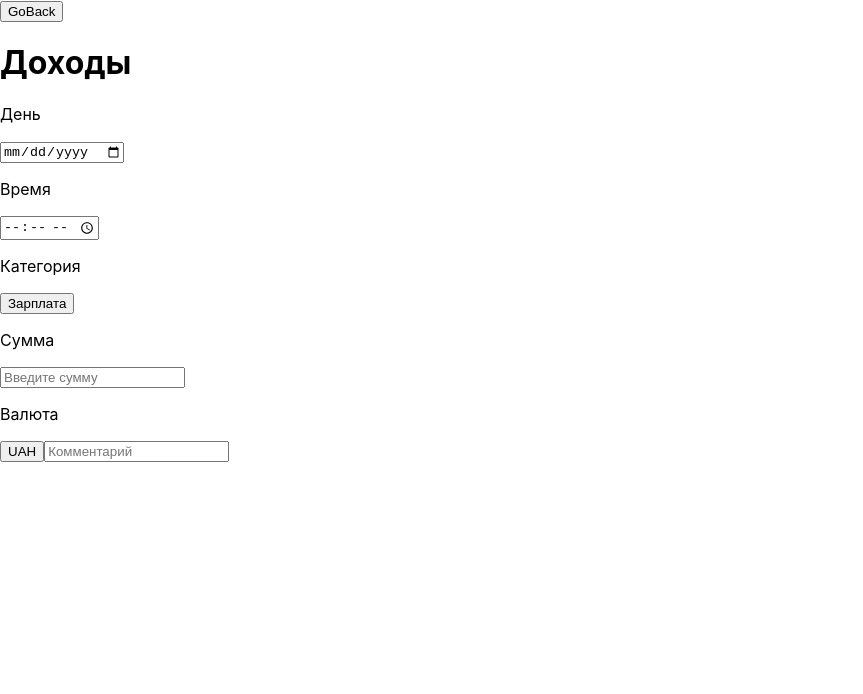
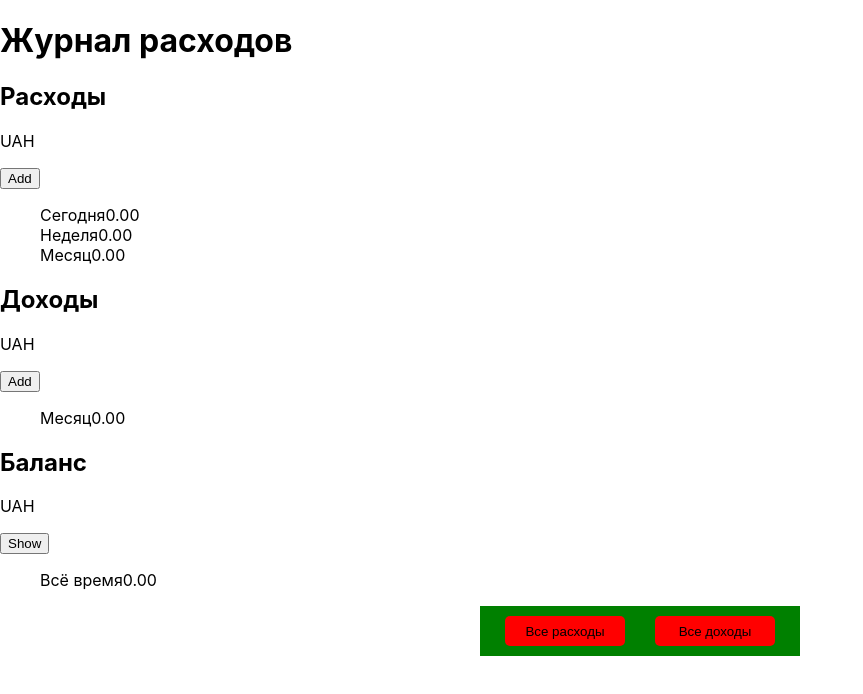
Before and after one commit to z9877969/bc11, a React (Create React App) app: page / in a window 1280 px wide. Shown: the top 694 px of the page, without its empty margins (0-863 px from the left). Built offline with nearby package versions, Linux system fonts and the light colour scheme.

Commit message:
adds styles to StatisticsBtns

```diff
--- a/src/components/App/App.jsx
+++ b/src/components/App/App.jsx
@@ -1,12 +1,13 @@
 import MainPage from "../_pages/MainPage/MainPage";
 import TransactionPage from '../_pages/TransactionPage/TransactionPage'
 import "./App.css";
+import s from '../StatisticsBtns/StatisticsBtns.module.css';
 
 const App = () => {
   return (
     <>
-      {/* <MainPage /> */}
-      <TransactionPage/>
+      <MainPage />
+      {/* <TransactionPage/> */}
     </>
   );
 };
--- a/src/components/StatisticsBtns/StatisticsBtns.jsx
+++ b/src/components/StatisticsBtns/StatisticsBtns.jsx
@@ -1,11 +1,12 @@
 import Button from "../_shared/Button/Button";
+import styles from "./StatisticsBtns.module.css";
 
 const StatisticsBtns = () => {
   return (
-    <>
-      <Button name="allCosts" title="Все расходы" />
-      <Button name="allIncomes" title="Все доходы" />
-    </>
+    <div className={styles.container}>
+      <Button className={styles.button} name="allCosts" title="Все расходы" />
+      <Button className={styles.button} name="allIncomes" title="Все доходы" />
+    </div>
   );
 };
 
--- /dev/null
+++ b/src/components/StatisticsBtns/StatisticsBtns.module.css
@@ -0,0 +1,26 @@
+.container {
+  display: flex;
+  justify-content: space-around;
+  width: 300px;
+  margin: 0 auto;
+  padding: 10px;
+  background-color: green;
+}
+
+/* .container > button {
+  width: 40%;
+  height: 30px;
+  border: none;
+  border-radius: 5px;
+  padding: 5px 10px;
+  background-color: red;
+} */
+
+.button {
+  width: 40%;
+  height: 30px;
+  border: none;
+  border-radius: 5px;
+  padding: 5px 10px;
+  background-color: red;
+}
--- a/src/components/_shared/Button/Button.jsx
+++ b/src/components/_shared/Button/Button.jsx
@@ -1,5 +1,16 @@
-const Button = ({ type = "button", title, spritePath, iconId, name }) => (
-  <button name={name} type={type}>
+const Button = ({
+  type = "button",
+  title,
+  spritePath,
+  iconId,
+  name,
+  className,
+}) => (
+  <button
+    className={`button ${className && className}`}
+    name={name}
+    type={type}
+  >
     {title ? (
       title
     ) : (
--- a/src/index.css
+++ b/src/index.css
@@ -1,13 +1,21 @@
 body {
   margin: 0;
-  font-family: -apple-system, BlinkMacSystemFont, 'Segoe UI', 'Roboto', 'Oxygen',
-    'Ubuntu', 'Cantarell', 'Fira Sans', 'Droid Sans', 'Helvetica Neue',
+  font-family: -apple-system, BlinkMacSystemFont, "Segoe UI", "Roboto", "Oxygen",
+    "Ubuntu", "Cantarell", "Fira Sans", "Droid Sans", "Helvetica Neue",
     sans-serif;
   -webkit-font-smoothing: antialiased;
   -moz-osx-font-smoothing: grayscale;
 }
 
 code {
-  font-family: source-code-pro, Menlo, Monaco, Consolas, 'Courier New',
+  font-family: source-code-pro, Menlo, Monaco, Consolas, "Courier New",
     monospace;
 }
+
+ul {
+  list-style: none;
+}
+
+.button {
+  background-color: blue;
+}
```
